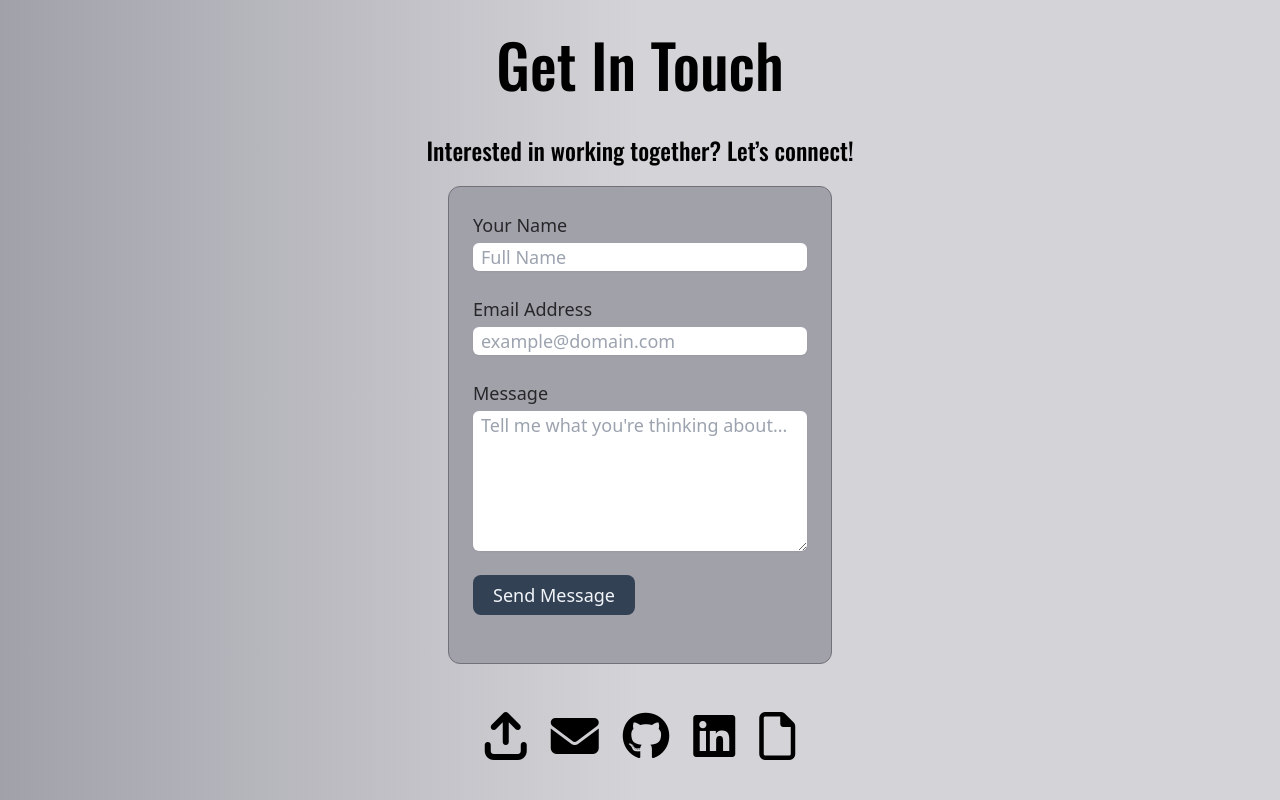
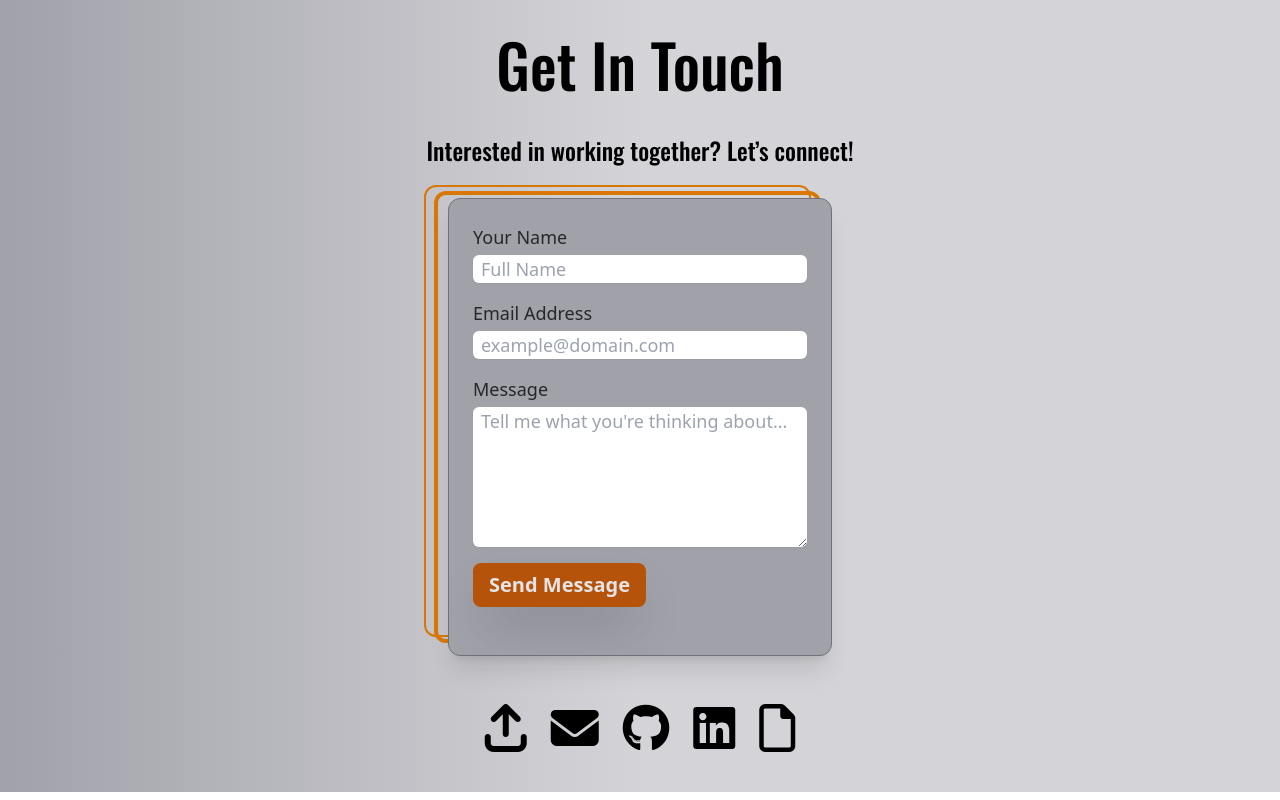
Before and after one commit to erikbenedict/react-portfolio, a React (Vite) app: page / in a window 1280 px wide. Shown: the part 5444-6244 px from the top of the page. Built offline with nearby package versions, Linux system fonts and the light colour scheme.

Commit message:
feature: edit styling in 'Contact' component; added favicon

```diff
--- a/index.html
+++ b/index.html
@@ -19,6 +19,11 @@
     />
     <link rel="stylesheet" href="./src/styles/index.css" />
     <link rel="stylesheet" href="./dist/output.css" />
+    <link
+      rel="icon"
+      type="image/x-icon"
+      href="./src/assets/images/favicon.png"
+    />
     <title>Erik Benedict</title>
   </head>
   <body>
--- a/src/components/About/About.jsx
+++ b/src/components/About/About.jsx
@@ -34,7 +34,7 @@ export default function About() {
             </p>
             <div className="flex justify-center">
               <a href="#contact">
-                <button className="bg-amber-700 text-zinc-200 font-bold text-xl py-2 px-4 rounded-lg shadow-2xl inline-flex items-center transition ease-in-out hover:-translate-y-1 hover:scale-110">
+                <button className="bg-amber-700 text-zinc-200 font-bold text-md md:text-xl py-2 px-4 rounded-lg shadow-2xl inline-flex items-center transition ease-in-out hover:-translate-y-1 hover:scale-110">
                   <i className="fa-regular fa-address-card pr-1"></i>
                   <span>Contact Me!</span>
                 </button>
--- a/src/components/Contact/Contact.jsx
+++ b/src/components/Contact/Contact.jsx
@@ -38,12 +38,12 @@ export default function Contact() {
         <h2 className="section-title text-4xl md:text-5xl xl:text-6xl text-center mb-8 xl:mb-10">
           Get In Touch
         </h2>
-        <p className="text-center mx-auto section-title text-xl md:text-2xl mb-5">
+        <p className="text-center mx-auto section-title text-xl md:text-2xl mb-8">
           Interested in working together? Let&rsquo;s connect!
         </p>
 
         <div className="w-full md:w-96 md:max-w-full mx-auto">
-          <div className="p-6 border bg-zinc-400 border-zinc-500 sm:rounded-xl">
+          <div className="p-6 border bg-zinc-400 border-zinc-500 rounded-xl shadow-xl contact-border">
             <form
               ref={form}
               onSubmit={sendEmail}
@@ -51,7 +51,7 @@ export default function Contact() {
               name="contact"
               method="POST"
             >
-              <label className="block mb-6">
+              <label className="block mb-4">
                 <span className="text-zinc-800">Your Name</span>
                 <input
                   type="text"
@@ -73,7 +73,7 @@ export default function Contact() {
                   required
                 />
               </label>
-              <label className="block mb-6">
+              <label className="block mb-4">
                 <span className="text-zinc-800">Email Address</span>
                 <input
                   name="email"
@@ -95,7 +95,7 @@ export default function Contact() {
                   required
                 />
               </label>
-              <label className="block mb-6">
+              <label className="block mb-4">
                 <span className="text-zinc-800">Message</span>
                 <textarea
                   name="message"
@@ -121,15 +121,7 @@ export default function Contact() {
                 <button
                   type="submit"
                   className="
-            h-10
-            px-5
-            text-slate-100
-            bg-slate-700
-            rounded-lg
-            transition-colors
-            duration-150
-            focus:shadow-outline
-            hover:bg-slate-800
+                  bg-amber-700 text-zinc-200 font-bold text-sm md:text-xl py-2 px-4 rounded-lg shadow-2xl inline-flex items-center transition ease-in-out hover:-translate-y-1 hover:scale-110
           "
                 >
                   Send Message
--- a/src/components/Contact/ThankYouModal.jsx
+++ b/src/components/Contact/ThankYouModal.jsx
@@ -9,7 +9,7 @@ export default function ThankYouModal({ onClose }) {
           I will be in touch as soon as possible
         </p>
         <button
-          className="bg-slate-700 text-white px-4 py-2 rounded-lg"
+          className="bg-amber-700 text-zinc-200 font-bold text-sm md:text-xl py-2 px-4 rounded-lg shadow-2xl inline-flex items-center transition ease-in-out hover:-translate-y-1 hover:scale-110"
           onClick={onClose}
         >
           Close
--- a/src/styles/index.css
+++ b/src/styles/index.css
@@ -125,6 +125,33 @@ html {
   position: relative;
 }
 
+.contact-border {
+  position: relative;
+}
+.contact-border::before {
+  content: '';
+  height: 99%;
+  width: calc(100% + 5px);
+  border: 4px solid #d97706;
+  position: absolute;
+  z-index: -1;
+  top: -8px;
+  right: 10px;
+  border-radius: 12px;
+}
+
+.contact-border::after {
+  content: '';
+  height: 99%;
+  width: calc(100% + 5px);
+  border: 2px solid #d97706;
+  position: absolute;
+  z-index: -1;
+  top: -14px;
+  right: 20px;
+  border-radius: 12px;
+}
+
 .section-title {
   font-family: 'Oswald', sans-serif;
 }
```
Also changed, not shown: src/assets/images/favicon.png (added).
